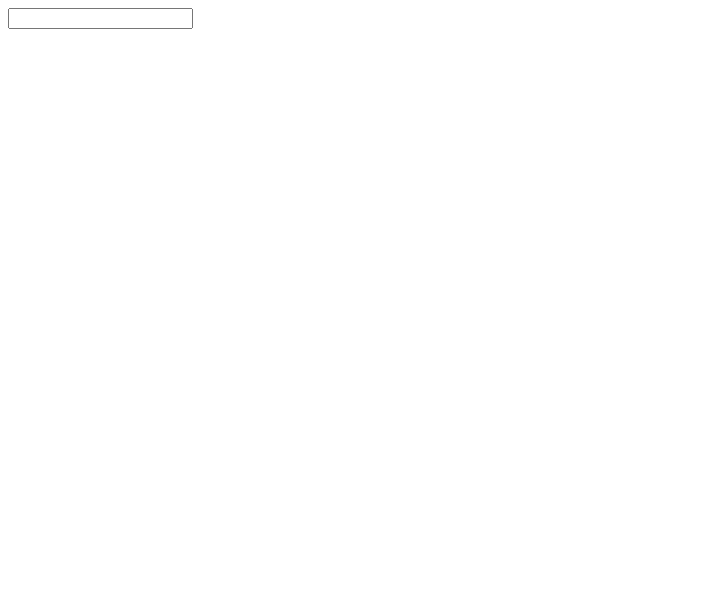
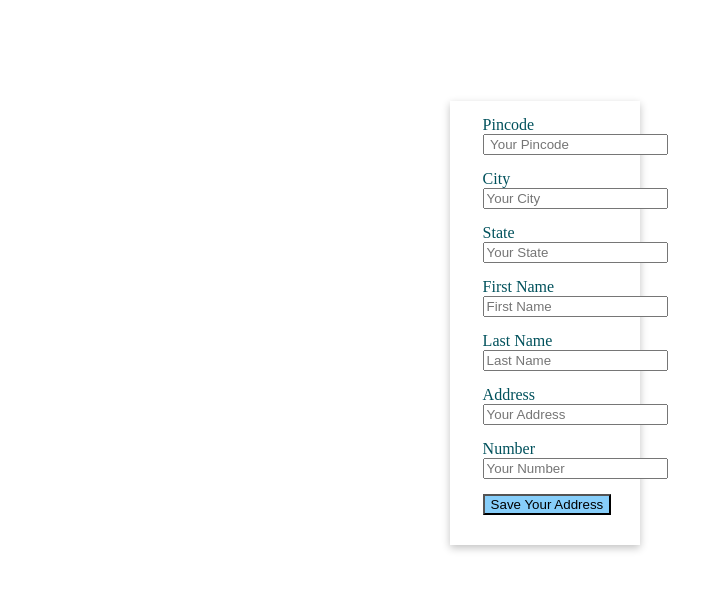
Before and after one commit to pankajsbisht143/YourPharmacy, a plain HTML site: page payment.html in a window 1280 px wide. Shown: the whole page, without its empty margins (0-723 px from the left). Drawn offline with Linux system fonts and the light colour scheme.

Commit message:
working on address page

```diff
--- a/payment.html
+++ b/payment.html
@@ -4,8 +4,67 @@
     <meta charset="UTF-8">
     <meta name="viewport" content="width=device-width, initial-scale=1.0">
     <title>Document</title>
+    <link rel="stylesheet" href="./styles/payment.css">
 </head>
 <body>
-    <input type="text" placeholder="" id="dummy" >
+
+    <div id="address_mainDIV">
+
+        <div id="address_div">
+
+        <form id="address_form">
+
+        <div class="nice-form-group">
+            <label>Pincode</label>
+            <br>
+            <input type="text" placeholder=" Your Pincode" value="" />
+          </div>
+
+          <div class="nice-form-group">
+            <label>City</label>
+            <br>
+            <input type="text" placeholder="Your City" value="" />
+          </div>
+
+          <div class="nice-form-group">
+            <label>State</label>
+            <br>
+            <input type="text" placeholder="Your State" value="" />
+          </div>
+
+          <div class="nice-form-group">
+            <label>First Name</label>
+            <br>
+            <input type="text" placeholder="First Name" value="" />
+          </div>
+
+          <div class="nice-form-group">
+            <label>Last Name</label>
+            <br>
+            <input type="text" placeholder="Last Name" />
+          </div>
+
+          <div class="nice-form-group">
+            <label>Address</label>
+            <br>
+            <input type="text" placeholder="Your Address" value="" />
+          </div>
+
+          <div class="nice-form-group">
+            <label>Number</label>
+            <br>
+            <input type="number" placeholder="Your Number" value="" />
+          </div>
+
+          <div class="nice-form-group">
+            <input type="submit" style="background-color:lightskyblue ;" placeholder="Save Your Address" value="Save Your Address" />
+          </div>
+
+            </form>
+
+        </div>
+    </div>
+
+
 </body>
 </html>
--- /dev/null
+++ b/styles/payment.css
@@ -0,0 +1,20 @@
+#address_mainDIV{
+    display: flex;
+    flex-direction:column;
+    margin-left: 35%;
+    margin-top: 8%;
+    margin-right: 50%;
+
+
+    /* border: 2px solid black; */
+    box-shadow: rgba(0, 0, 0, 0.24) 0px 3px 8px;
+}
+
+.nice-form-group{
+    padding-top: 15px;
+}
+#address_div{
+    padding-left: 17%;
+    padding-bottom: 30px;
+    color: rgb(0, 81, 92);
+}
```
